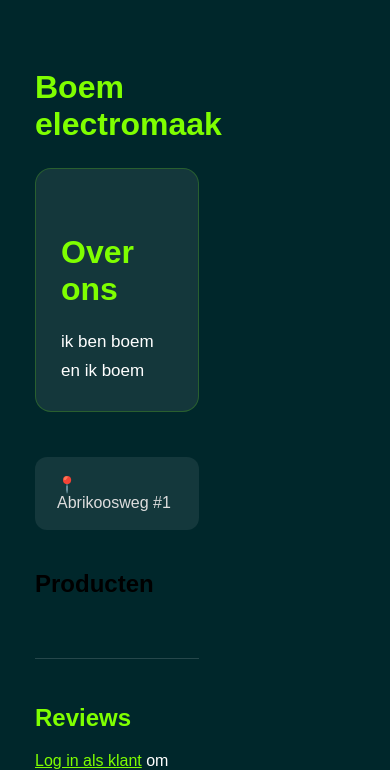
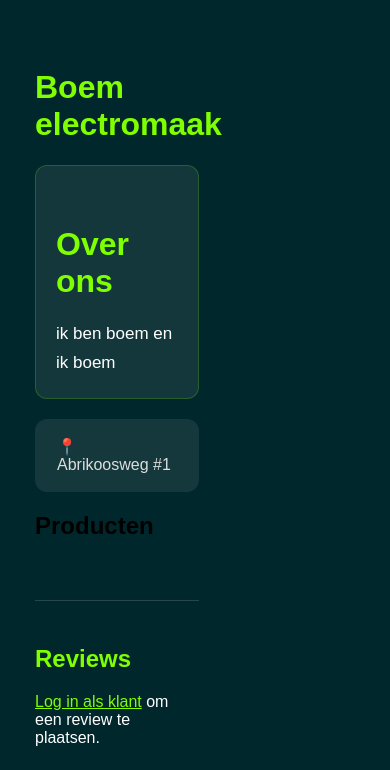
Before and after one commit to bizzlymarketing-su/Bizzly, a Flask app: page /business/1 in a window 390 px wide. Shown: the part 327-1097 px from the top of the page. Run offline with Flask 3, Linux system fonts and the light colour scheme; data comes from the database, SQL or seed files in the repository.

Commit message:
business description box breder op mobiel

```diff
--- a/static/style.css
+++ b/static/style.css
@@ -1554,3 +1554,18 @@ body {
         align-items: center;
     }
 }
+@media (max-width: 768px) {
+    .business-description-box {
+        width: 100%;
+        box-sizing: border-box;
+        border-radius: 12px;
+        padding: 20px;
+        margin: 15px 0;
+    }
+
+    .address-box {
+        width: 100%;
+        box-sizing: border-box;
+        display: block;
+    }
+}
```
